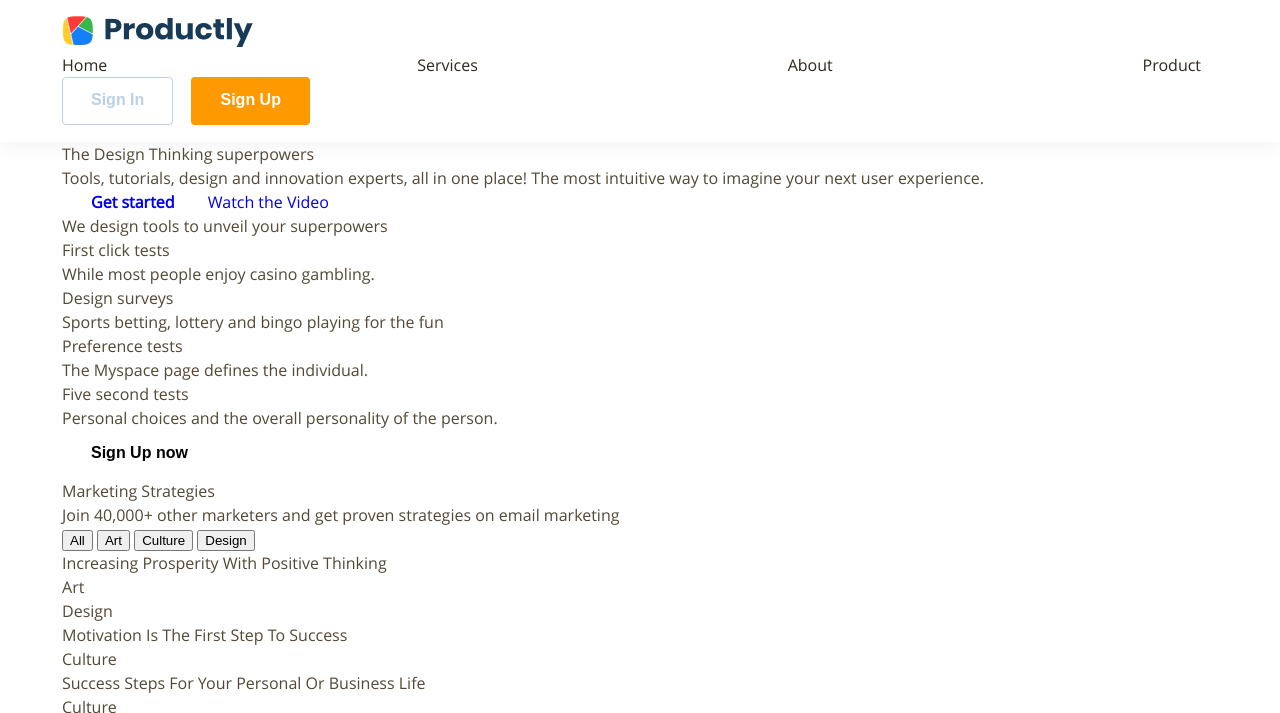
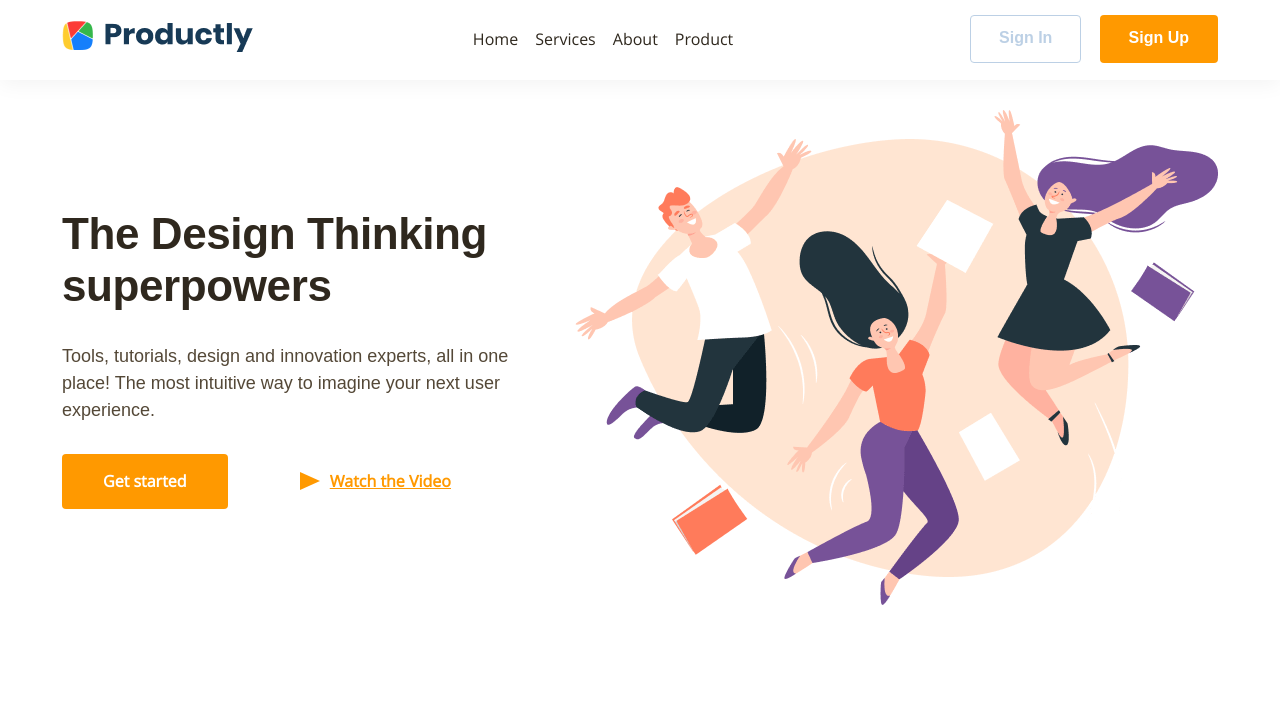
Before and after one commit to Ligalaiz/Productly, a website: page index.html in a window 1280 px wide. Shown: the top 713 px of the page. Drawn offline with nearby package versions, Linux system fonts and the light colour scheme.

Commit message:
style: add styles for intro section

```diff
--- a/index.html
+++ b/index.html
@@ -11,15 +11,55 @@
     <meta name="keywords" content="design, responsive layout" />
     <meta name="description" content="Productly" />
     <!-- My CSS -->
-    <link rel="stylesheet" type="text/css" href="style.css" />
+    <link rel="stylesheet" type="text/css" href="source/style.css" />
     <title>Productly</title>
   </head>
   <body>
+    <!-- Sprite -->
+    <svg style="display: none">
+      <symbol id="first" viewBox="0 0 56 50">
+        <g>
+          <rect id="bg" />
+          <path
+            id="figure"
+            d="M30.886 27.5982L21.7431 18.4554C21.636 18.3393 21.4931 18.2857 21.3413 18.2857C21.2699 18.2857 21.1895 18.3036 21.127 18.3304C20.9128 18.4196 20.7699 18.625 20.7699 18.8571V32.2857C20.7699 32.5179 20.9128 32.7232 21.127 32.8125C21.1895 32.8393 21.2699 32.8571 21.3413 32.8571C21.4931 32.8571 21.636 32.7946 21.7431 32.6875L24.5288 29.9018L26.2342 33.9375C26.3592 34.2232 26.6895 34.3661 26.9842 34.2411L28.5645 33.5714C28.8503 33.4464 28.9931 33.1161 28.8681 32.8214L27.0735 28.5714H30.4842C30.7163 28.5714 30.9217 28.4286 31.011 28.2143C31.1003 28.0089 31.0556 27.7589 30.886 27.5982Z"
+          />
+        </g>
+      </symbol>
+      <symbol id="design" viewBox="0 0 55 50">
+        <g>
+          <rect id="bg" />
+          <path
+            id="figure"
+            d="M26.4821 23.6429L27.6518 24.1875L29.3929 23.6696V22.4554C29.3929 20.3929 27.6518 18.7411 25.5714 18.7411C23.5 18.7411 21.75 20.3839 21.75 22.4286V27.9643C21.75 28.4732 21.3393 28.875 20.8393 28.875C20.3393 28.875 19.9286 28.4732 19.9286 27.9643V25.625H17C17 27.9732 17 28 17 28C17 30.1161 18.7143 31.8304 20.8304 31.8304C22.9286 31.8304 24.6607 30.1429 24.6607 28.0536V22.5893C24.6607 22.0893 25.0714 21.6786 25.5714 21.6786C26.0714 21.6786 26.4821 22.0893 26.4821 22.5893V23.6429ZM31.2143 25.625V28.0804C31.2143 28.5804 30.8036 28.9821 30.3036 28.9821C29.8036 28.9821 29.3929 28.5804 29.3929 28.0804V25.6696L27.6518 26.1875L26.4821 25.6429V28.0357C26.4821 30.1339 28.2054 31.8304 30.3125 31.8304C32.4286 31.8304 34.1429 30.1161 34.1429 28C34.1429 28 34.1429 27.9732 34.1429 25.625H31.2143Z"
+          />
+        </g>
+      </symbol>
+      <symbol id="prefer" viewBox="0 0 55 50">
+        <g>
+          <rect id="bg" />
+          <path
+            id="figure"
+            d="M25.5836 33.1429C25.7264 33.1429 25.8693 33.0893 25.9764 32.9821L31.5389 27.625C31.6193 27.5446 33.5836 25.75 33.5836 23.6071C33.5836 20.9911 31.9854 19.4286 29.3157 19.4286C27.7532 19.4286 26.2889 20.6607 25.5836 21.3571C24.8782 20.6607 23.4139 19.4286 21.8514 19.4286C19.1818 19.4286 17.5836 20.9911 17.5836 23.6071C17.5836 25.75 19.5479 27.5446 19.6193 27.6071L25.1907 32.9821C25.2979 33.0893 25.4407 33.1429 25.5836 33.1429Z"
+          />
+        </g>
+      </symbol>
+      <symbol id="five" viewBox="0 0 310 310">
+        <g>
+          <rect id="bg" />
+          <path
+            id="figure"
+            d="M30.2481 19.4286H31.1053C31.266 19.4286 31.391 19.3036 31.391 19.1429V18.5714C31.391 18.4107 31.266 18.2857 31.1053 18.2857H17.9624C17.8017 18.2857 17.6767 18.4107 17.6767 18.5714V19.1429C17.6767 19.3036 17.8017 19.4286 17.9624 19.4286H18.8196C18.8196 22.7321 20.3999 25.125 22.1499 26.2857C20.3999 27.4464 18.8196 29.8393 18.8196 33.1429H17.9624C17.8017 33.1429 17.6767 33.2679 17.6767 33.4286V34C17.6767 34.1607 17.8017 34.2857 17.9624 34.2857H31.1053C31.266 34.2857 31.391 34.1607 31.391 34V33.4286C31.391 33.2679 31.266 33.1429 31.1053 33.1429H30.2481C30.2481 29.8393 28.6678 27.4464 26.9178 26.2857C28.6678 25.125 30.2481 22.7321 30.2481 19.4286ZM29.1053 19.4286C29.1053 20.7321 28.8106 21.8839 28.3464 22.8571H20.7214C20.2571 21.8839 19.9624 20.7321 19.9624 19.4286H29.1053ZM28.5964 30.2857H20.4714C21.1321 28.5625 22.3196 27.3393 23.5071 26.8571H25.5606C26.7481 27.3393 27.9356 28.5625 28.5964 30.2857Z"
+          />
+        </g>
+      </symbol>
+    </svg>
+    <!-- sprite ¯\_(ツ)_/¯ -->
     <h1 class="visually-hidden">Productly</h1>
     <div class="wrapper">
       <header class="main-header">
         <div class="container">
-          <div class="main-header__menu">
+          <div class="main-header__wrap">
             <div class="main-header__logo  logo">
               <a class="logo__link">
                 <img
@@ -66,11 +106,16 @@
                   place! The most intuitive way to imagine your next user
                   experience.
                 </p>
-                <div class="intro__btn-wrap">
-                  <a href="#" class="intro__btn  btn">Get started</a>
-                  <a href="#" class="intro__video">Watch the Video</a>
-                </div>
+                <ul class="intro__btn-wrap  reset-list">
+                  <li class="intro__item">
+                    <a href="#" class="intro__btn  btn">Get started</a>
+                  </li>
+                  <li class="intro__item">
+                    <a href="#" class="intro__video">Watch the Video</a>
+                  </li>
+                </ul>
               </div>
+              <div class="intro__right"></div>
             </div>
           </div>
           <!-- container ¯\_(ツ)_/¯ -->
--- a/source/sass/base/_basic.sass
+++ b/source/sass/base/_basic.sass
@@ -33,7 +33,6 @@ body
   font-size: 16px
   line-height: 1.5
   background-color: #ffffff
-  line-height: 1.5
   -webkit-font-smoothing: antialiased
 
 a
--- a/source/sass/base/_fonts.sass
+++ b/source/sass/base/_fonts.sass
@@ -1,36 +1,36 @@
 @font-face
   font-family: "Open Sans"
-  src: local("Open Sans"), local("Open-Sans"), url("../../../assets/fonts/opensans-regular.woff2") format("woff2"), url("../../../assets/fonts/opensans-regular.woff") format("woff")
+  src: local("Open Sans"), local("Open-Sans"), url("../assets/fonts/opensans-regular.woff2") format("woff2"), url("../assets/fonts/opensans-regular.woff") format("woff")
   font-style: normal
   font-weight: 400
 
 
   @font-face
     font-family: "Open Sans"
-    src: local("Open Sans"), local("Open-Sans"), url("../../../assets/fonts/opensans-semibold.woff2") format("woff2"), url("../../../assets/fonts/opensans-semibold.woff") format("woff")
+    src: local("Open Sans"), local("Open-Sans"), url("../assets/fonts/opensans-semibold.woff2") format("woff2"), url("../assets/fonts/opensans-semibold.woff") format("woff")
     font-style: normal
     font-weight: 600
 
   @font-face
     font-family: "Open Sans"
-    src: local("Open Sans"), local("Open-Sans"), url("../../../assets/fonts/opensans-bold.woff2") format("woff2"), url("../../../assets/fonts/opensans-bold.woff") format("woff")
+    src: local("Open Sans"), local("Open-Sans"), url("../assets/fonts/opensans-bold.woff2") format("woff2"), url("../assets/fonts/opensans-bold.woff") format("woff")
     font-style: normal
     font-weight: 700
 
   @font-face
     font-family: "Poppins"
-    src: local("Poppins"), url("../../../assets/fonts/poppins-regular.woff2") format("woff2"), url("../../../assets/fonts/poppins-regular.woff") format("woff")
+    src: local("Poppins"), url("../assets/fonts/poppins-regular.woff2") format("woff2"), url("../assets/fonts/poppins-regular.woff") format("woff")
     font-style: normal
     font-weight: 400
 
   @font-face
     font-family: "Poppins"
-    src: local("Poppins"), url("../../../assets/fonts/poppins-semibold.woff2") format("woff2"), url("../../../assets/fonts/poppins-semibold.woff") format("woff")
+    src: local("Poppins"), url("../assets/fonts/poppins-semibold.woff2") format("woff2"), url("../assets/fonts/poppins-semibold.woff") format("woff")
     font-style: normal
     font-weight: 600
 
   @font-face
     font-family: "Poppins"
-    src: local("Poppins"), url("../../../assets/fonts/poppins-bold.woff2") format("woff2"), url("../../../assets/fonts/poppins-bold.woff") format("woff")
+    src: local("Poppins"), url("../assets/fonts/poppins-bold.woff2") format("woff2"), url("../assets/fonts/poppins-bold.woff") format("woff")
     font-style: normal
     font-weight: 700
--- /dev/null
+++ b/source/sass/layout/_intro.sass
@@ -0,0 +1,69 @@
+.intro
+  margin-bottom: 111px
+  &__wrap
+    display: flex
+    justify-content: space-between
+    align-items: center
+  &__left
+    max-width: 487px
+    padding-bottom: 15px
+  &__title
+    margin-bottom: 30px
+
+    font-family: "Poppins", "Arial", sans-serif
+    font-weight: 900
+    font-size: 44px
+    line-height: 1.2
+    letter-spacing: -0.4px
+    color: $text-title
+  &__text
+    margin-bottom: 45px
+
+    font-family: "Poppins", "Arial", sans-serif
+    font-size: 18px
+  &__btn-wrap
+    display: flex
+    justify-content: space-between
+    align-items: center
+    max-width: 389px
+    & .intro__item:last-child
+      padding-left: 30px
+  &__btn
+    padding: 15px 40px 16px
+
+    color: $color-white
+
+    background-color: $color-btn
+    transition: background-color 0.2s linear
+    &:hover
+      background-color: $color-btn--active
+  &__video
+    position: relative
+
+    font-weight: 600
+    font-size: 16px
+    color: $color-btn
+    text-decoration: underline
+    transition: color 0.2s linear
+    &:hover
+      color: $color-btn--active
+      &::before
+        border-color: transparent transparent transparent $color-btn--active
+    &::before
+      content: ""
+      position: absolute
+      left: -30px
+      top: 50%
+      transform: translateY(-50%)
+      width: 0
+      height: 0
+      border-style: solid
+      border-width: 9px 0 9px 20px
+      border-color: transparent transparent transparent $color-btn
+      transition: border-color 0.2s linear
+  &__right
+    background-image: url('../assets/img/intro/1.png')
+    background-repeat: norepeat
+    background-position: 50%
+    width: 643px
+    height: 495px
--- a/source/sass/layout/_menu.sass
+++ b/source/sass/layout/_menu.sass
@@ -1,4 +1,5 @@
 .main-header
+  margin-bottom: 30px
   padding: 15px 0 17px
 
   box-shadow: 0px 4px 20px rgba(0, 0, 0, 0.05)
--- a/source/sass/main.sass
+++ b/source/sass/main.sass
@@ -7,3 +7,4 @@
 @import "components/_buttons.sass"
 
 @import "layout/_menu.sass"
+@import "layout/_intro.sass"
```
Also changed, not shown: source/style.css, 1 other file.
